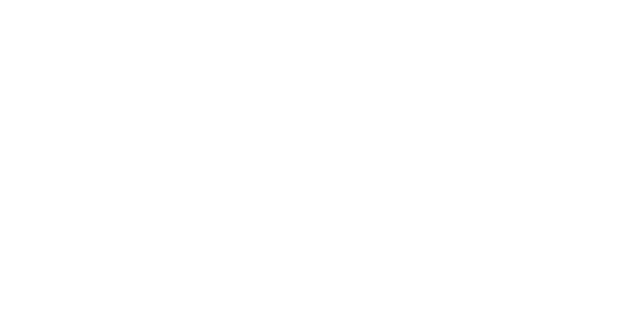
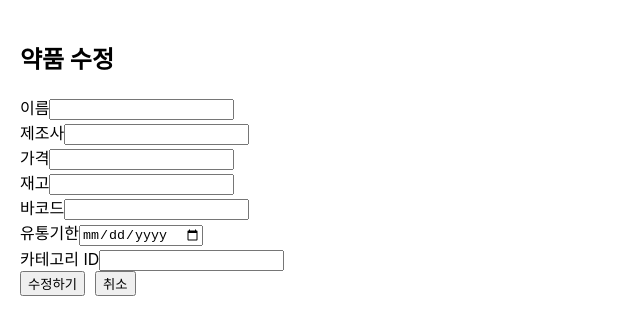
Before and after one commit to TeamPSY/PharmTrack-frontend, a React (Create React App) app: page /medicines/edit/1 in a window 1280 px wide. Before the commit this address had no page. Shown: the top 334 px of the page, without its empty margins (0-640 px from the left). Built offline with nearby package versions, Linux system fonts and the light colour scheme; no server answers.

Commit message:
약품 삭제, 수정기능 구현

```diff
--- a/src/api/medicineApi.js
+++ b/src/api/medicineApi.js
@@ -16,3 +16,18 @@ export const addMedicine = async (medicine) => {
 export const getMedicineList = async () => {
   return await API.get('/api/medicines');
 };
+
+// 약품 수정
+export const updateMedicine = async (id, medicine) => {
+  return await API.put(`/api/medicines/${id}`, medicine);
+};
+
+// 약품 상세 조회
+export const getMedicineById = async (id) => {
+  return await API.get(`/api/medicines/${id}`);
+};
+
+// 약품 삭제
+export const deleteMedicine = async (id) => {
+  return await API.delete(`/api/medicines/${id}`);
+};
--- a/src/pages/medicine/MedicineDelete.jsx
+++ b/src/pages/medicine/MedicineDelete.jsx
@@ -0,0 +1,74 @@
+import React, { useEffect, useState } from "react";
+import { getMedicineList, deleteMedicine } from "../../api/medicineApi"; // ← API 연결
+
+const MedicineDelete = () => {
+  const [medicines, setMedicines] = useState([]);
+
+  useEffect(() => {
+    loadData();
+  }, []);
+
+  const loadData = async () => {
+    const result = await getMedicineList();
+    setMedicines(result.data);
+  };
+
+  const handleDelete = async (id) => {
+    if (!window.confirm("정말 삭제하시겠습니까?")) return;
+
+    try {
+      await deleteMedicine(id);
+      alert("삭제 완료");
+      loadData(); // 삭제 후 목록 새로고침
+    } catch (error) {
+      console.error(error);
+      alert("삭제 실패");
+    }
+  };
+
+  return (
+    <div style={{ padding: 20 }}>
+      <h2>약품 삭제</h2>
+
+      {medicines.length === 0 ? (
+        <p>등록된 약품이 없습니다.</p>
+      ) : (
+        <table
+          border="1"
+          cellPadding="10"
+          style={{ width: "100%", borderCollapse: "collapse" }}
+        >
+          <thead>
+            <tr>
+              <th>ID</th>
+              <th>약품명</th>
+              <th>제조사</th>
+              <th>재고</th>
+              <th>삭제</th>
+            </tr>
+          </thead>
+          <tbody>
+            {medicines.map((item) => (
+              <tr key={item.medicineId}>
+                <td>{item.medicineId}</td>
+                <td>{item.name}</td>
+                <td>{item.manufacturer}</td>
+                <td>{item.stock}</td>
+                <td>
+                  <button
+                    style={{ background: "red", color: "white" }}
+                    onClick={() => handleDelete(item.medicineId)}
+                  >
+                    삭제
+                  </button>
+                </td>
+              </tr>
+            ))}
+          </tbody>
+        </table>
+      )}
+    </div>
+  );
+};
+
+export default MedicineDelete;
--- /dev/null
+++ b/src/pages/medicine/MedicineEdit.jsx
@@ -0,0 +1,142 @@
+import React, { useEffect, useState } from "react";
+import { useNavigate, useParams } from "react-router-dom";
+import { getMedicineById, updateMedicine } from "../../api/medicineApi";
+
+export default function MedicineEdit() {
+  const { id } = useParams();
+  const navigate = useNavigate();
+
+  const [form, setForm] = useState({
+    name: "",
+    manufacturer: "",
+    price: "",
+    stock: "",
+    barcode: "",
+    expirationDate: "",
+    categoryId: "",
+  });
+
+  useEffect(() => {
+    getMedicineById(id)
+      .then((res) => {
+        const data = res.data;
+        const medicine = data.data || data;
+        setForm(medicine);
+      })
+      .catch((err) => {
+        console.error("데이터 불러오기 실패:", err);
+        alert("약품 정보를 불러오지 못했습니다.");
+      });
+  }, [id]);
+
+  const onChange = (e) => {
+    setForm({ ...form, [e.target.name]: e.target.value });
+  };
+
+  const onSubmit = async (e) => {
+    e.preventDefault();
+    try {
+      await updateMedicine(id, form);
+      alert("약품 수정 완료!");
+
+      // 🔥 수정 완료 후 올바른 경로로 이동
+      navigate("/medicine/list");
+
+    } catch (err) {
+      console.error(err);
+      alert("수정 실패!");
+    }
+  };
+
+  return (
+    <div style={{ padding: "20px" }}>
+      <h2>약품 수정</h2>
+
+      <form onSubmit={onSubmit}>
+        <div>
+          <label>이름</label>
+          <input
+            name="name"
+            value={form.name || ""}
+            onChange={onChange}
+            required
+          />
+        </div>
+
+        <div>
+          <label>제조사</label>
+          <input
+            name="manufacturer"
+            value={form.manufacturer || ""}
+            onChange={onChange}
+            required
+          />
+        </div>
+
+        <div>
+          <label>가격</label>
+          <input
+            name="price"
+            type="number"
+            value={form.price || ""}
+            onChange={onChange}
+            required
+          />
+        </div>
+
+        <div>
+          <label>재고</label>
+          <input
+            name="stock"
+            type="number"
+            value={form.stock || ""}
+            onChange={onChange}
+            required
+          />
+        </div>
+
+        <div>
+          <label>바코드</label>
+          <input
+            name="barcode"
+            value={form.barcode || ""}
+            onChange={onChange}
+            required
+          />
+        </div>
+
+        <div>
+          <label>유통기한</label>
+          <input
+            name="expirationDate"
+            type="date"
+            value={(form.expirationDate || "").substring(0, 10)}
+            onChange={onChange}
+            required
+          />
+        </div>
+
+        <div>
+          <label>카테고리 ID</label>
+          <input
+            name="categoryId"
+            type="number"
+            value={form.categoryId || ""}
+            onChange={onChange}
+          />
+        </div>
+
+        <button type="submit">수정하기</button>
+
+        {/* 취소 버튼도 올바른 경로로 이동시킴 */}
+        <button
+          type="button"
+          onClick={() => navigate("/medicine/list")}
+          style={{ marginLeft: "10px" }}
+        >
+          취소
+        </button>
+      </form>
+    </div>
+  );
+}
--- a/src/pages/medicine/MedicineList.jsx
+++ b/src/pages/medicine/MedicineList.jsx
@@ -1,8 +1,10 @@
 import React, { useEffect, useState } from "react";
 import { getMedicineList } from "../../api/medicineApi";
+import { useNavigate } from "react-router-dom";
 
 export default function MedicineList() {
   const [list, setList] = useState([]);
+  const navigate = useNavigate();
 
   useEffect(() => {
     getMedicineList().then((res) => {
@@ -10,7 +12,7 @@ export default function MedicineList() {
 
       let data = res.data;
 
-      // 서버 응답이 배열인지? 아니면 객체 안에 배열이 있는지 확인
+      // 응답 형태 확인
       if (Array.isArray(data)) {
         setList(data);
       } else if (data.data && Array.isArray(data.data)) {
@@ -18,8 +20,8 @@ export default function MedicineList() {
       } else if (data.list && Array.isArray(data.list)) {
         setList(data.list);
       } else {
-        console.error("❌ 서버 응답이 배열 형식이 아님:", data);
-        setList([]); // 오류 방지
+        console.error("❌ 서버 응답이 배열이 아님:", data);
+        setList([]);
       }
     });
   }, []);
@@ -40,6 +42,7 @@ export default function MedicineList() {
               <th>가격</th>
               <th>재고</th>
               <th>바코드</th>
+              <th>수정</th> {/* 🔥 수정 버튼 칸 */}
             </tr>
           </thead>
           <tbody>
@@ -51,6 +54,13 @@ export default function MedicineList() {
                 <td>{m.price}</td>
                 <td>{m.stock}</td>
                 <td>{m.barcode}</td>
+                <td>
+                  <button
+                    onClick={() => navigate(`/medicines/edit/${m.medicineId}`)}
+                  >
+                    수정
+                  </button>
+                </td>
               </tr>
             ))}
           </tbody>
--- a/src/routes/Router.js
+++ b/src/routes/Router.js
@@ -2,6 +2,9 @@ import { BrowserRouter, Routes, Route, Navigate } from 'react-router-dom';
 import MedicineMenu from '../pages/medicine/MedicineMenu';
 import MedicineList from '../pages/medicine/MedicineList';
 import MedicineForm from '../pages/medicine/MedicineForm';
+import MedicineEdit from "../pages/medicine/MedicineEdit";
+import MedicineDelete from '../pages/medicine/MedicineDelete'; // ⭐ 추가
+
 
 export default function Router() {
   return (
@@ -14,6 +17,11 @@ export default function Router() {
 
         {/* ⭐ 약품 등록 페이지 */}
         <Route path="/medicine/add" element={<MedicineForm />} />
+        {/* ⭐ 약품 수정 페이지 */}
+        <Route path="/medicines/edit/:id" element={<MedicineEdit />} />
+        {/* ⭐ 약품 삭제 페이지 */}
+        <Route path="/medicine/delete" element={<MedicineDelete />} />
+
       </Routes>
     </BrowserRouter>
   );
```
